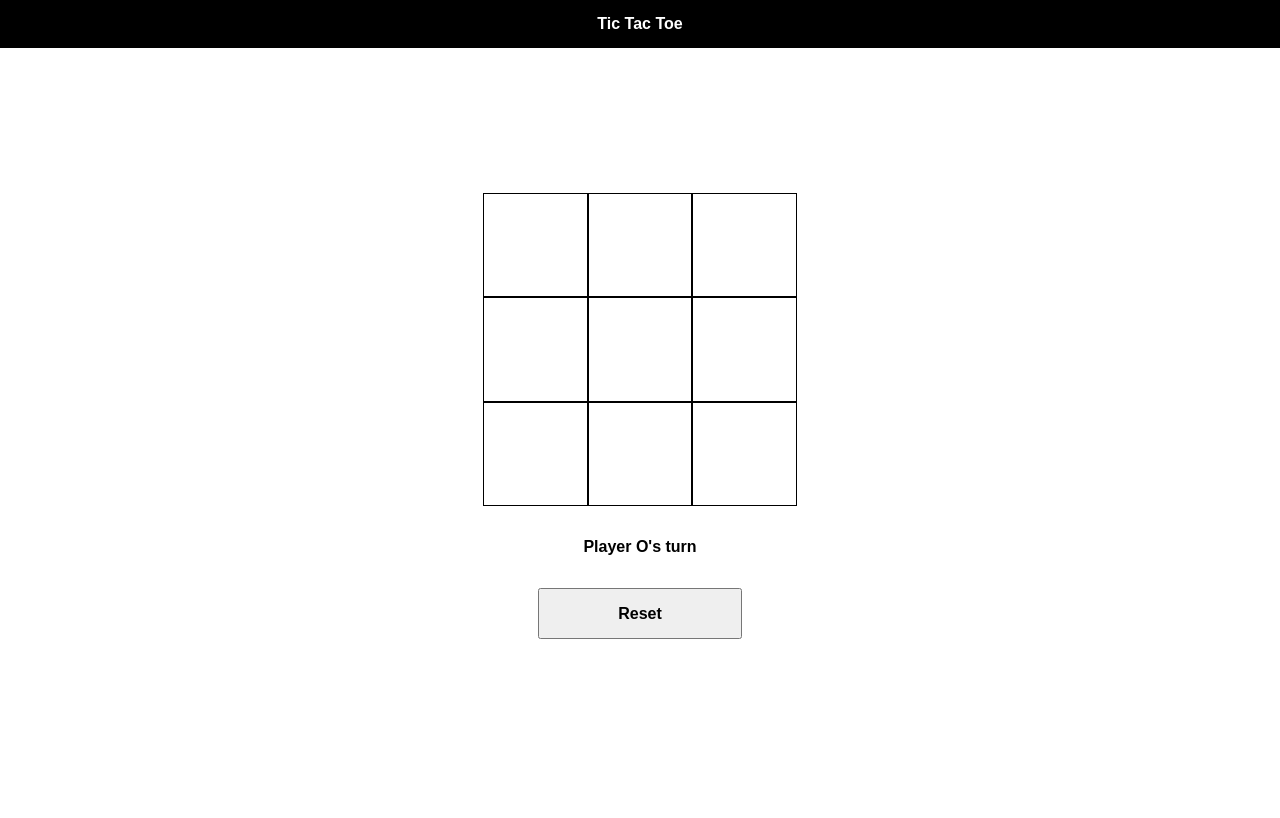
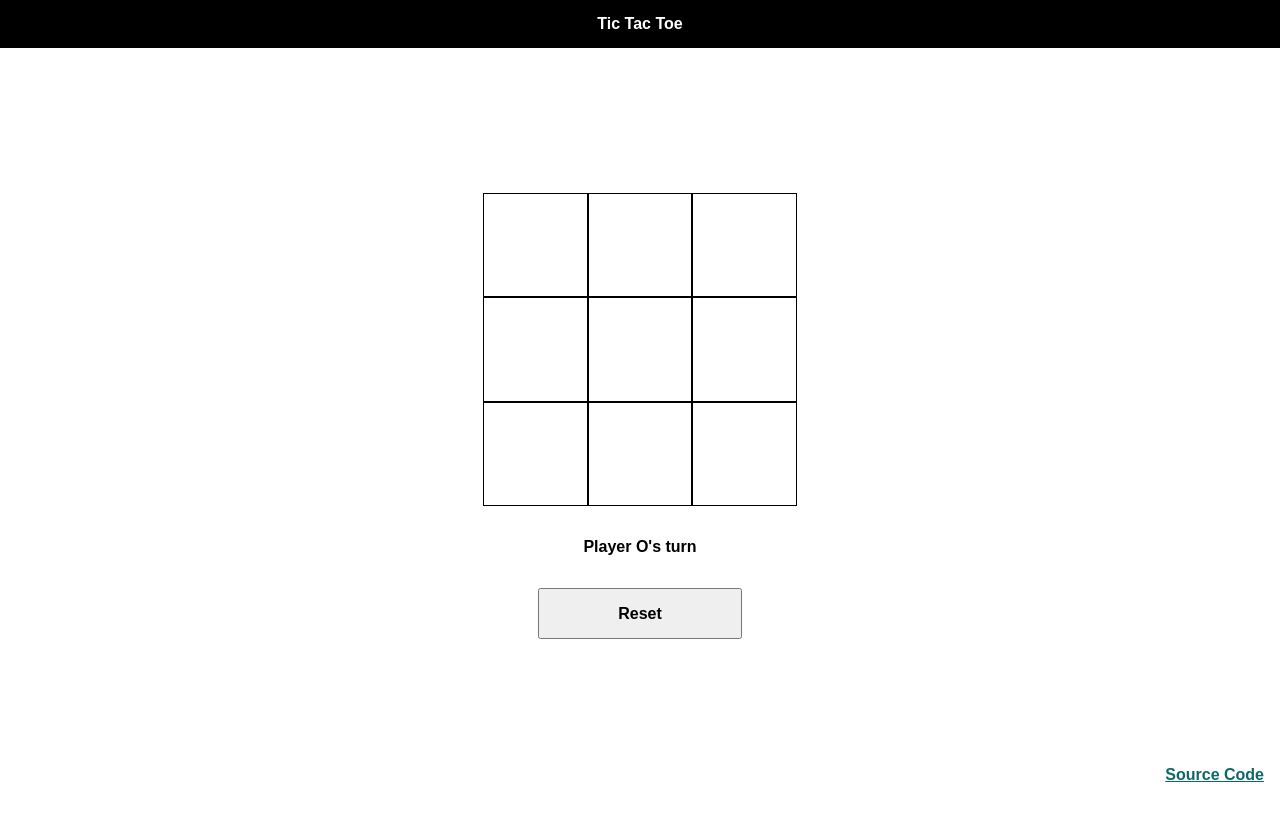
Before and after one commit to pratheesh1/tictactoe, a website with bundled scripts: page index.html in a window 1280 px wide. Built offline with nearby package versions, Linux system fonts and the light colour scheme; a web font is replaced by a local one.

Commit message:
Add repo info

```diff
--- a/index.html
+++ b/index.html
@@ -32,6 +32,9 @@
           <button id="reset">Reset</button>
         </div>
       </div>
+        <a href="https://github.com/pratheesh1/tictactoe" id="repoLink" target="_blank">
+          <h2>Source Code</h2>
+        </a>
     <script src="script.js"></script>
   </body>
 </html>
--- a/style.css
+++ b/style.css
@@ -62,3 +62,10 @@
   padding: 0.5rem;
   margin: 1rem;
 }
+
+#repoLink {
+  position: absolute;
+  bottom: 1rem;
+  right: 1rem;
+  color: rgb(15, 104, 104);
+}
```
